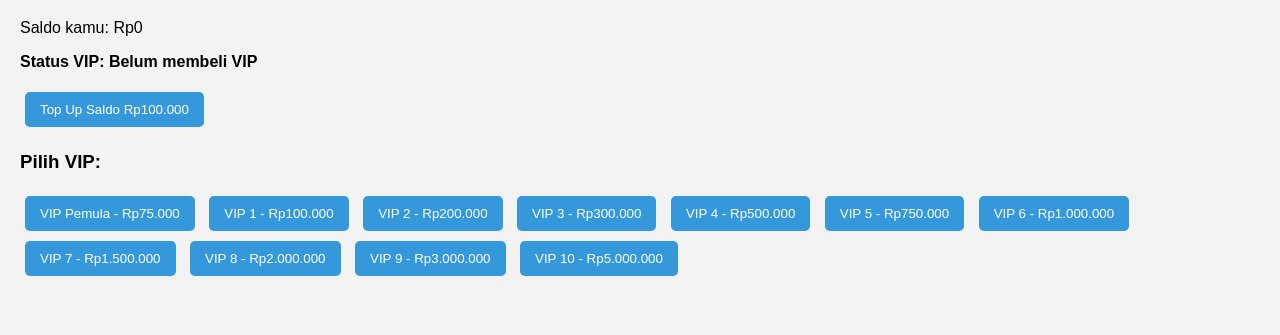
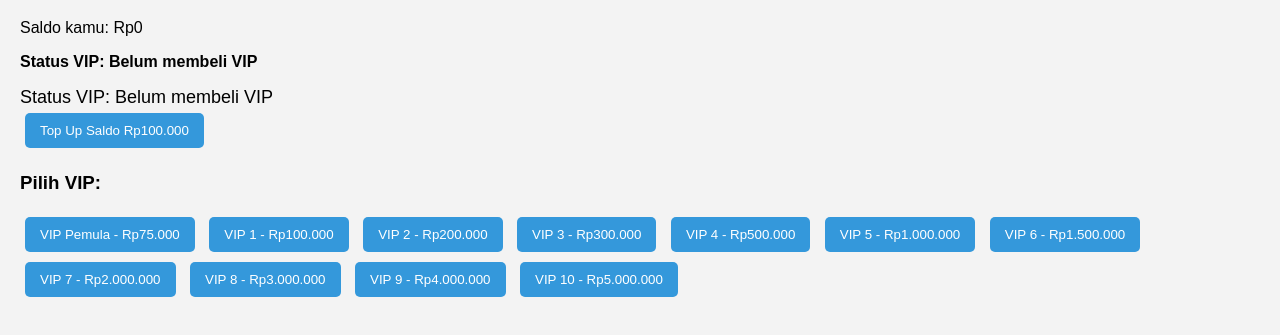
Before and after one commit to modbike-id/moderen-bicycle, a plain HTML site: page dashboard.html in a window 1280 px wide. Shown: the part 61-396 px from the top of the page. Drawn offline with Linux system fonts and the light colour scheme.

Commit message:
Update dashboard.html

```diff
--- a/dashboard.html
+++ b/dashboard.html
@@ -10,11 +10,9 @@
       margin: 20px;
       background-color: #f3f3f3;
     }
-
     h1 {
       color: #2c3e50;
     }
-
     .vip-button {
       margin: 5px;
       padding: 10px 15px;
@@ -24,14 +22,16 @@
       border-radius: 5px;
       cursor: pointer;
     }
-
     .vip-button:hover {
       background-color: #2980b9;
     }
-
     #status-vip {
       margin-top: 10px;
       font-weight: bold;
+    }
+    .vip-badge {
+      margin-top: 10px;
+      font-size: 18px;
     }
   </style>
 </head>
@@ -40,6 +40,9 @@
 
   <p>Saldo kamu: <span id="saldo">Rp0</span></p>
   <p id="status-vip">Memuat status VIP...</p>
+  <div class="vip-badge">
+    Status VIP: <span id="vip-level">-</span> <span id="vip-badge"></span>
+  </div>
 
   <button onclick="tambahSaldo(100000)" class="vip-button">Top Up Saldo Rp100.000</button>
 
@@ -49,21 +52,36 @@
   <button class="vip-button" onclick="beliVIP('VIP 2', 200000)">VIP 2 - Rp200.000</button>
   <button class="vip-button" onclick="beliVIP('VIP 3', 300000)">VIP 3 - Rp300.000</button>
   <button class="vip-button" onclick="beliVIP('VIP 4', 500000)">VIP 4 - Rp500.000</button>
-  <button class="vip-button" onclick="beliVIP('VIP 5', 750000)">VIP 5 - Rp750.000</button>
-  <button class="vip-button" onclick="beliVIP('VIP 6', 1000000)">VIP 6 - Rp1.000.000</button>
-  <button class="vip-button" onclick="beliVIP('VIP 7', 1500000)">VIP 7 - Rp1.500.000</button>
-  <button class="vip-button" onclick="beliVIP('VIP 8', 2000000)">VIP 8 - Rp2.000.000</button>
-  <button class="vip-button" onclick="beliVIP('VIP 9', 3000000)">VIP 9 - Rp3.000.000</button>
+  <button class="vip-button" onclick="beliVIP('VIP 5', 1000000)">VIP 5 - Rp1.000.000</button>
+  <button class="vip-button" onclick="beliVIP('VIP 6', 1500000)">VIP 6 - Rp1.500.000</button>
+  <button class="vip-button" onclick="beliVIP('VIP 7', 2000000)">VIP 7 - Rp2.000.000</button>
+  <button class="vip-button" onclick="beliVIP('VIP 8', 3000000)">VIP 8 - Rp3.000.000</button>
+  <button class="vip-button" onclick="beliVIP('VIP 9', 4000000)">VIP 9 - Rp4.000.000</button>
   <button class="vip-button" onclick="beliVIP('VIP 10', 5000000)">VIP 10 - Rp5.000.000</button>
 
   <script>
-    // Ambil saldo dan VIP dari localStorage
     let saldo = parseInt(localStorage.getItem("saldo")) || 0;
     let statusVIP = localStorage.getItem("statusVIP") || "Belum membeli VIP";
+
+    const badgeMap = {
+      "VIP Pemula": "🥉",
+      "VIP 1": "🥈",
+      "VIP 2": "🥇",
+      "VIP 3": "🏅",
+      "VIP 4": "🎖️",
+      "VIP 5": "🏆",
+      "VIP 6": "💎",
+      "VIP 7": "👑",
+      "VIP 8": "⚡",
+      "VIP 9": "🔥",
+      "VIP 10": "🚀"
+    };
 
     function updateTampilan() {
       document.getElementById("saldo").innerText = "Rp" + saldo.toLocaleString();
       document.getElementById("status-vip").innerText = "Status VIP: " + statusVIP;
+      document.getElementById("vip-level").innerText = statusVIP;
+      document.getElementById("vip-badge").innerText = badgeMap[statusVIP] || "";
     }
 
     function tambahSaldo(jumlah) {
```
